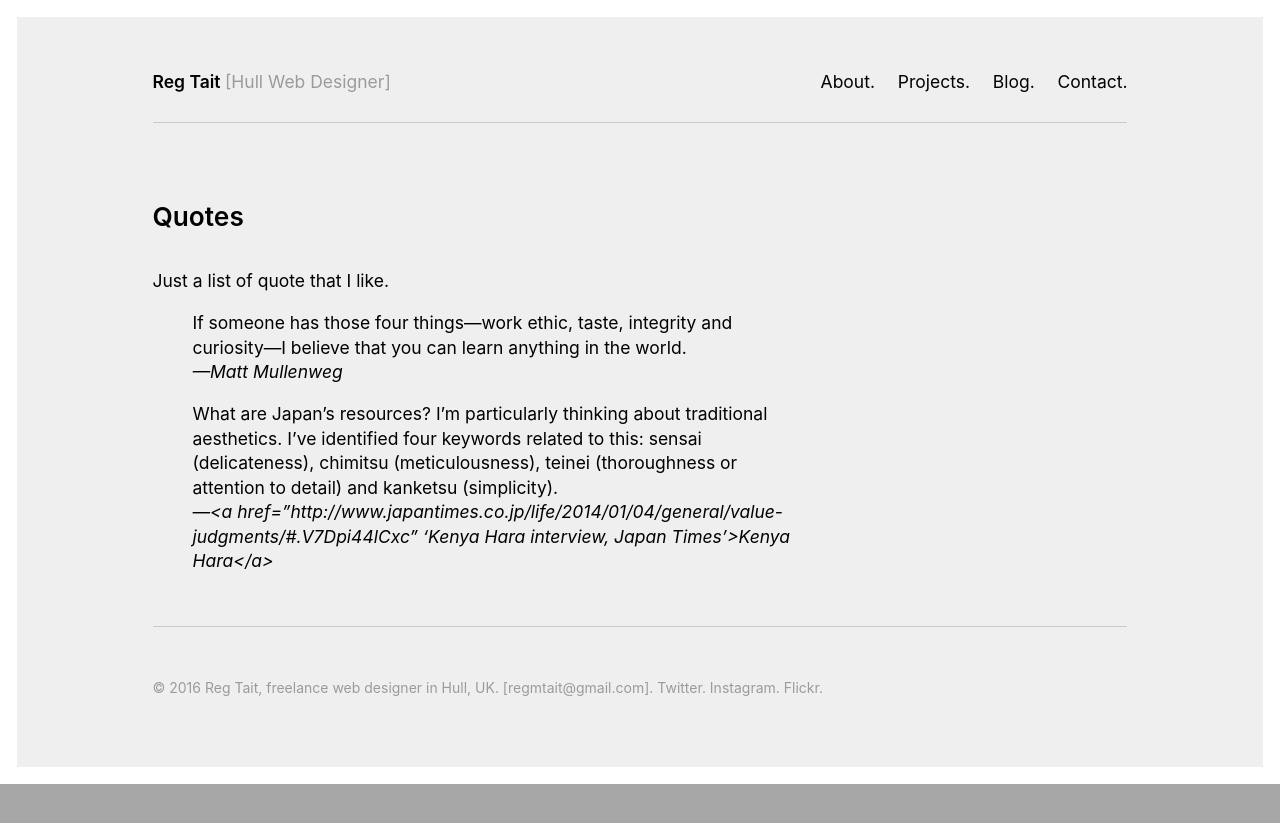
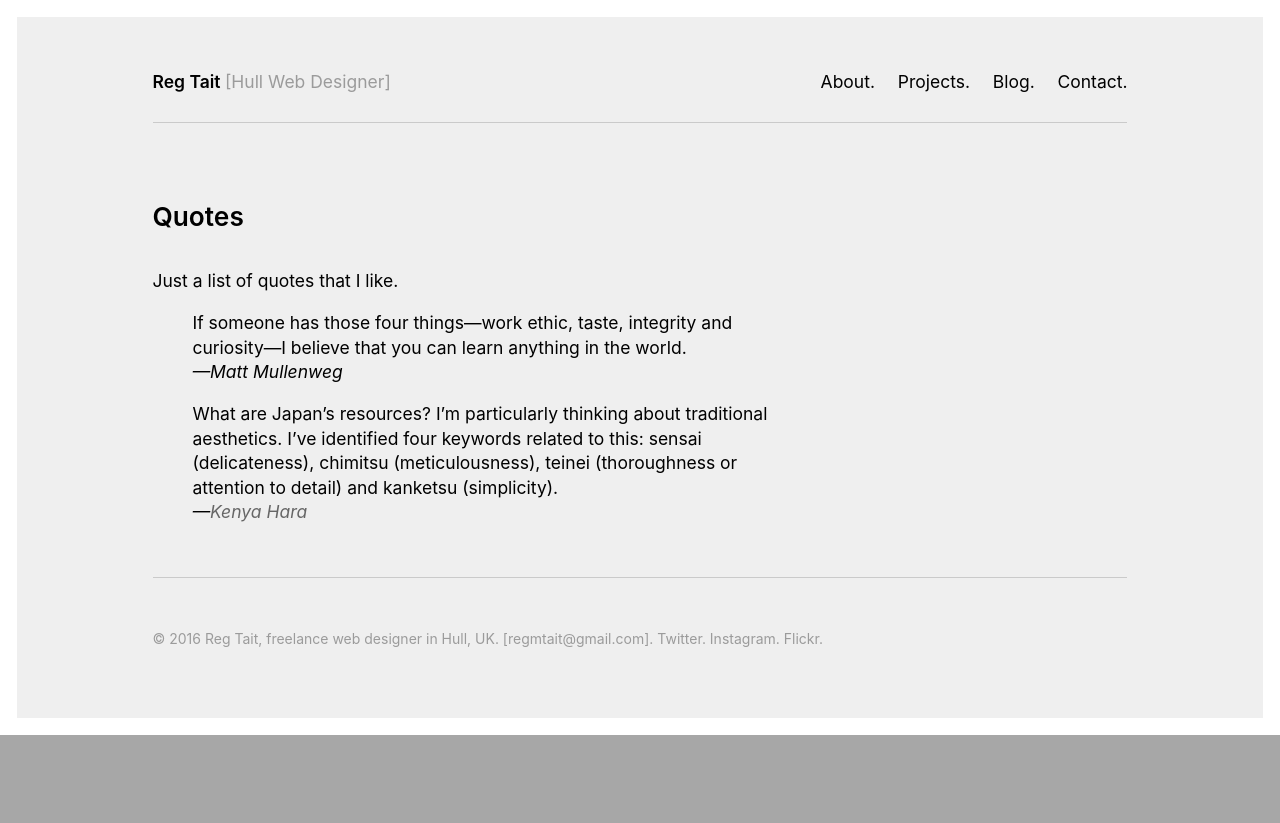
Before and after one commit to regmtait/regmtait.co.uk, a Jekyll site: the page built from quotes.md, in a window 1280 px wide. Shown: the top 823 px of the page. Built offline with Jekyll 4.4.1, drawn with Linux system fonts in a browser that asks for light colours.

Commit message:
Markdown and case correction

```diff
--- a/quotes.md
+++ b/quotes.md
@@ -11,10 +11,10 @@ exclude_from_nav: true
 
 ---
 
-Just a list of quote that I like.
+Just a list of quotes that I like.
 
 > If someone has those four things—work ethic, taste, integrity and curiosity—I believe that you can learn anything in the world.
     <br><cite>—Matt Mullenweg</cite>
 
 > What are Japan’s resources? I’m particularly thinking about traditional aesthetics. I’ve identified four keywords related to this: sensai (delicateness), chimitsu (meticulousness), teinei (thoroughness or attention to detail) and kanketsu (simplicity).
-    <br><cite>—<a href="http://www.japantimes.co.jp/life/2014/01/04/general/value-judgments/#.V7Dpi44lCxc" 'Kenya Hara interview, Japan Times'>Kenya Hara</a></cite>
+    <br><cite>—[Kenya Hara](http://www.japantimes.co.jp/life/2014/01/04/general/value-judgments/#.V7Dpi44lCxc 'Kenya Hara interview, Japan Times')</cite>
```
